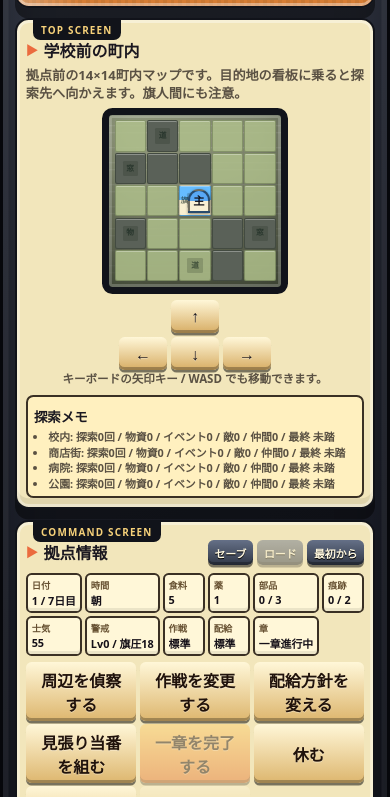
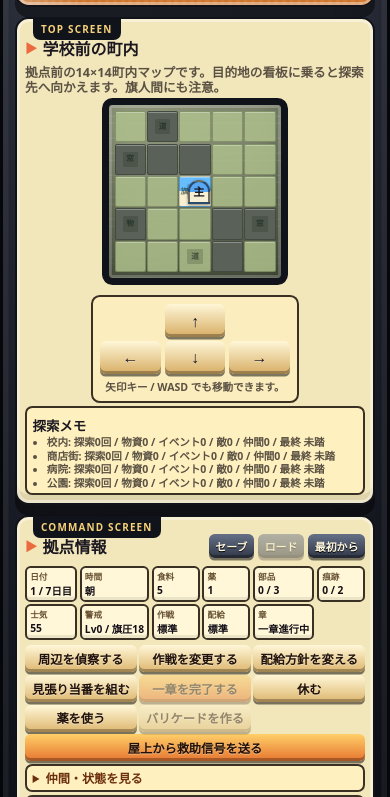
Before and after one commit to HakumataBase/gpt, a website with bundled scripts: page index.html in a window 390 px wide. Shown: the part 115-912 px from the top of the page. Built offline with nearby package versions, Linux system fonts and the light colour scheme.

Commit message:
Fix responsive screen layout

```diff
--- a/index.html
+++ b/index.html
@@ -109,15 +109,21 @@
             <button id="return-button" class="secondary-button" type="button">拠点へ戻る</button>
           </div>
 
+          <div class="top-screen-body">
             <div id="map-grid" class="map-grid" aria-label="探索マップ"></div>
 
+            <div class="movement-cluster">
               <div class="map-controls" aria-label="移動操作">
                 <button id="move-up" type="button">↑</button>
                 <button id="move-left" type="button">←</button>
                 <button id="move-down" type="button">↓</button>
                 <button id="move-right" type="button">→</button>
               </div>
-          <p class="help-text">キーボードの矢印キー / WASD でも移動できます。</p>
+              <p class="help-text">矢印キー / WASD でも移動できます。</p>
+            </div>
+          </div>
+
+          <div id="live-message" class="live-message" aria-live="polite" aria-atomic="true"></div>
 
           <section class="area-notes" aria-labelledby="area-notes-title">
             <h3 id="area-notes-title">探索メモ</h3>
--- a/src/main.js
+++ b/src/main.js
@@ -102,6 +102,7 @@
   areaDescription: document.querySelector("#area-description"),
   areaNotes: document.querySelector("#area-note-list"),
   log: document.querySelector("#log-list"),
+  liveMessage: document.querySelector("#live-message"),
   returnButton: document.querySelector("#return-button"),
   restButton: document.querySelector("#rest-button"),
   guardButton: document.querySelector("#guard-button"),
@@ -127,6 +128,14 @@
 
 function addLog(message) {
   pushLog(state, message);
+  showLiveMessage(message);
+}
+
+function showLiveMessage(message) {
+  ui.liveMessage.textContent = message;
+  ui.liveMessage.style.animation = "none";
+  void ui.liveMessage.offsetWidth;
+  ui.liveMessage.style.animation = "";
 }
 
 function pressureLog(prefix, result) {
--- a/styles/main.css
+++ b/styles/main.css
@@ -21,7 +21,7 @@
   --floor: #9aaa83;
   --line: rgba(18, 18, 18, 0.22);
   --bezel: #11131a;
-  --tile-size: clamp(1.62rem, 2.2vw, 2.06rem);
+  --tile-size: clamp(1.45rem, 2dvh + 0.35rem, 1.95rem);
   font-family: "Hiragino Sans", "Yu Gothic", "Meiryo", system-ui, sans-serif;
 }
 
@@ -67,7 +67,7 @@
   margin: 0 auto;
   max-width: 1440px;
   min-height: 0;
-  padding: 0.72rem 0.9rem 0.9rem;
+  padding: clamp(0.45rem, 1.2dvh, 0.72rem) clamp(0.55rem, 1.3vw, 0.9rem) clamp(0.55rem, 1.4dvh, 0.9rem);
   position: relative;
 }
 .shell::before, .shell::after {
@@ -101,10 +101,10 @@
   flex: 0 0 auto;
   gap: 0 0.85rem;
   grid-template-columns: auto 1fr auto;
-  margin: 0.05rem 5.4rem 0.5rem;
-  min-height: 4.35rem;
+  margin: 0.05rem 5.4rem clamp(0.32rem, 0.9dvh, 0.5rem);
+  min-height: clamp(3.2rem, 8.2dvh, 4.35rem);
   overflow: hidden;
-  padding: 0.55rem 0.85rem;
+  padding: clamp(0.36rem, 1dvh, 0.55rem) 0.85rem;
   position: relative;
 }
 .hero-card::before {
@@ -143,12 +143,12 @@
 .game-layout {
   display: grid;
   flex: 1 1 auto;
-  gap: 0.7rem;
+  gap: clamp(0.42rem, 1.2dvh, 0.7rem);
   grid-template-areas:
     "top top"
     "commands log";
   grid-template-columns: minmax(420px, 1.18fr) minmax(320px, .82fr);
-  grid-template-rows: minmax(0, 1.18fr) minmax(0, .82fr);
+  grid-template-rows: minmax(0, 1.02fr) minmax(0, .98fr);
   min-height: 0;
   position: relative;
 }
@@ -162,7 +162,7 @@
   top: calc(56% - 0.2rem);
   z-index: 0;
 }
-.panel { min-height: 0; overflow: hidden; padding: 1.15rem 0.55rem 0.55rem; position: relative; z-index: 1; }
+.panel { min-height: 0; overflow: hidden; padding: 1.02rem 0.5rem 0.5rem; position: relative; z-index: 1; }
 .panel::before {
   background: var(--bezel);
   border-radius: 0 0 .45rem .45rem;
@@ -177,26 +177,26 @@
   text-transform: uppercase;
   top: 0;
 }
-.status-panel { align-content: start; display: grid; gap: 0.2rem; grid-area: commands; }
-.map-panel { display: grid; grid-area: top; grid-template-rows: auto minmax(0, 1fr) auto auto; min-width: 0; }
+.status-panel { align-content: start; display: grid; gap: clamp(0.12rem, 0.55dvh, 0.2rem); grid-area: commands; grid-template-rows: auto auto auto auto; }
+.map-panel { display: grid; grid-area: top; grid-template-rows: auto minmax(0, 1fr) auto; min-width: 0; position: relative; }
 .log-panel { grid-area: log; }
-.command-block { display: grid; gap: 0.18rem; }
-.panel-heading { align-items: flex-start; display: flex; gap: 0.45rem; justify-content: space-between; }
+.command-block { display: grid; gap: 0.14rem; }
+.panel-heading { align-items: flex-start; display: flex; gap: 0.4rem; justify-content: space-between; }
 .panel-heading h2 { align-items: center; display: flex; gap: .35rem; }
 .panel-heading h2::before { color: var(--accent-strong); content: "▶"; font-size: .75em; }
 .save-actions { display: flex; flex-wrap: wrap; gap: 0.25rem; justify-content: flex-end; }
 .save-actions button { font-size: 0.68rem; min-height: 1.55rem; padding: 0.24rem 0.42rem; }
 
-.status-grid { display: grid; gap: 0.2rem; grid-template-columns: repeat(6, 1fr); margin: 0 0 0.18rem; }
+.status-grid { display: grid; gap: 0.16rem; grid-template-columns: repeat(6, 1fr); margin: 0 0 0.12rem; }
 .status-grid div {
   background: #fff7d8;
   border: 2px solid #3a3024;
   border-radius: 0.35rem;
   box-shadow: inset 0 -0.18rem 0 rgba(0,0,0,.08);
-  padding: 0.18rem 0.24rem;
+  padding: 0.12rem 0.2rem;
 }
-dt { color: #675132; font-size: 0.58rem; font-weight: 900; }
-dd { color: #151018; font-size: 0.68rem; font-weight: 900; margin: 0.02rem 0 0; overflow: hidden; text-overflow: ellipsis; white-space: nowrap; }
+dt { color: #675132; font-size: 0.54rem; font-weight: 900; }
+dd { color: #151018; font-size: 0.64rem; font-weight: 900; margin: 0.01rem 0 0; overflow: hidden; text-overflow: ellipsis; white-space: nowrap; }
 .party-list, .objective-list, .log-list { margin: 0; padding-left: 1.2rem; }
 .info-drawer { background: #fff0bf; border: 2px solid #3a3024; border-radius: 0.45rem; padding: 0.18rem 0.35rem; }
 .info-drawer summary { color: #6d300c; cursor: pointer; font-size: 0.76rem; font-weight: 900; list-style-position: inside; }
@@ -224,7 +224,8 @@
 .secondary-button { background: linear-gradient(180deg, #fff7d8, #ddb66e); color: #20120b; width: 100%; }
 .ghost-button { background: linear-gradient(180deg, #657087, #303746); color: #fff8df; text-shadow: 0 1px 0 #000; }
 .stacked-actions { display: grid; gap: 0.2rem; grid-template-columns: repeat(2, minmax(0, 1fr)); }
-.base-actions { display: grid; gap: 0.2rem; grid-template-columns: repeat(3, minmax(0, 1fr)); }
+.base-actions { display: grid; gap: 0.16rem; grid-template-columns: repeat(3, minmax(0, 1fr)); }
+.base-actions button { font-size: clamp(0.68rem, 1.45dvh, 0.78rem); min-height: clamp(1.48rem, 3.2dvh, 1.72rem); padding: 0.22rem 0.35rem; }
 .wide-action { grid-column: 1 / -1; }
 .area-button { align-items: center; background: linear-gradient(180deg, #fff7d8, #e4c077); border: 2px solid #3a3024; display: grid; gap: 0.05rem 0.35rem; grid-template-columns: 1fr auto; line-height: 1.05; min-height: 2.35rem; padding: 0.28rem 0.42rem; text-align: left; }
 .area-button::before { color: var(--accent-strong); content: "▶"; font-size: .72rem; grid-row: 1 / span 2; }
@@ -232,9 +233,10 @@
 .area-meta { color: #8b3513; font-size: 0.68rem; font-weight: 900; white-space: nowrap; }
 .area-summary { color: var(--muted); font-size: 0.62rem; font-weight: 800; grid-column: 1 / -1; overflow: hidden; text-overflow: ellipsis; white-space: nowrap; }
 
-.map-panel.base-mode { align-content: start; display: grid; }
+.map-panel.base-mode { display: grid; }
 .map-panel.base-mode #return-button { display: none; }
-#area-description { color: var(--muted); font-size: 0.82rem; font-weight: 800; line-height: 1.32; margin-bottom: 0; }
+#area-description { color: var(--muted); font-size: clamp(0.68rem, 1.5dvh, 0.82rem); font-weight: 800; line-height: 1.22; margin-bottom: 0; }
+.top-screen-body { align-items: center; display: grid; gap: clamp(0.45rem, 1.4vw, 0.85rem); grid-template-columns: minmax(0, 1fr) minmax(8rem, 10rem); min-height: 0; }
 .map-grid {
   align-self: center;
   background-color: var(--screen);
@@ -249,11 +251,11 @@
   grid-auto-rows: var(--tile-size);
   grid-template-columns: repeat(var(--map-columns, 14), var(--tile-size));
   justify-content: center;
-  margin: 0.35rem auto;
+  margin: 0.18rem auto;
   max-height: 100%;
   max-width: 100%;
   overflow: hidden;
-  padding: 0.36rem;
+  padding: clamp(0.22rem, 0.9dvh, 0.36rem);
   width: max-content;
 }
 .area-theme-base { background-image: linear-gradient(180deg, rgba(255,255,255,.14), rgba(68,74,58,.72)), repeating-linear-gradient(0deg, transparent 0 .42rem, rgba(255,255,255,.16) .42rem .46rem), linear-gradient(135deg, #9aa27e, #535845); }
@@ -296,17 +298,20 @@
 .tile-entity, .tile-exit { align-items: center; background: rgba(255,248,223,.74); border: 1px solid rgba(0,0,0,.35); border-radius: 999px; display: flex; height: 1.28rem; justify-content: center; min-width: 1.28rem; padding: 0 .16rem; }
 .tile-character { align-items: center; border: 2px solid rgba(0,0,0,.55); border-radius: 999px 999px 55% 55%; display: inline-flex; filter: drop-shadow(0 .12rem .1rem rgba(0,0,0,.45)); font-size: .7rem; font-weight: 900; height: calc(var(--tile-size) - .44rem); justify-content: center; width: calc(var(--tile-size) - .44rem); }
 
-.map-controls { display: grid; gap: 0.25rem; grid-template-columns: repeat(3, 3rem); justify-content: center; }
-.map-controls button { background: linear-gradient(180deg, #fff7d8, #d7ad64); min-height: 1.9rem; padding: 0.35rem; }
+.movement-cluster { align-content: center; background: rgba(255, 240, 191, 0.82); border: 2px solid #3a3024; border-radius: 0.55rem; display: grid; gap: 0.35rem; justify-self: stretch; padding: 0.45rem; }
+.map-controls { display: grid; gap: 0.25rem; grid-template-columns: repeat(3, minmax(2.1rem, 1fr)); justify-content: center; }
+.map-controls button { background: linear-gradient(180deg, #fff7d8, #d7ad64); min-height: clamp(1.65rem, 4dvh, 2.05rem); padding: 0.25rem; }
 #move-up { grid-column: 2; }
 #move-left { grid-column: 1; }
 #move-down { grid-column: 2; }
 #move-right { grid-column: 3; }
-.help-text { color: var(--muted); font-size: 0.72rem; font-weight: 800; margin-bottom: 0.25rem; text-align: center; }
-.area-notes { background: #fff0bf; border: 2px solid #3a3024; border-radius: 0.45rem; margin-top: 0.28rem; padding: 0.38rem; }
-.area-notes h3 { margin-bottom: 0.25rem; }
-.area-notes ul { display: grid; gap: 0.16rem; margin: 0; padding-left: 0.9rem; }
-.area-notes li { color: var(--muted); font-size: 0.68rem; font-weight: 800; line-height: 1.2; }
+.help-text { color: var(--muted); font-size: 0.66rem; font-weight: 800; margin: 0; text-align: center; }
+.live-message { animation: messagePop 2.8s ease both; background: #fff8df; border: 0.18rem solid #d85d2f; border-radius: 0.55rem; box-shadow: 0 0.45rem 0 rgba(0,0,0,.35); color: #1b1820; font-size: clamp(0.72rem, 1.7dvh, 0.86rem); font-weight: 900; line-height: 1.3; max-width: min(28rem, 58%); opacity: 0; padding: 0.5rem 0.65rem; pointer-events: none; position: absolute; right: 0.75rem; top: 2.2rem; z-index: 4; }
+.live-message:empty { display: none; }
+.area-notes { background: #fff0bf; border: 2px solid #3a3024; border-radius: 0.45rem; margin-top: 0.16rem; padding: 0.24rem 0.34rem; }
+.area-notes h3 { margin-bottom: 0.12rem; }
+.area-notes ul { display: grid; gap: 0.1rem; margin: 0; padding-left: 0.9rem; }
+.area-notes li { color: var(--muted); font-size: clamp(0.56rem, 1.25dvh, 0.66rem); font-weight: 800; line-height: 1.12; }
 
 .log-panel { background: #101018; color: #fff8df; }
 .log-panel h2 { color: #f6d17a; }
@@ -379,9 +384,33 @@
 @keyframes clash { 0% { opacity: 0; transform: scale(0.5) rotate(-25deg); } 42% { opacity: 1; transform: scale(1.25) rotate(8deg); } 100% { opacity: 0.82; transform: scale(1) rotate(0deg); } }
 @keyframes hitFlash { 0%, 30% { opacity: 0; transform: scale(0.4); } 50% { opacity: 1; transform: scale(1.35); } 100% { opacity: 0; transform: scale(0.9); } }
 @keyframes lineIn { from { opacity: 0; transform: translateY(0.25rem); } to { opacity: 1; transform: translateY(0); } }
+@keyframes messagePop { 0% { opacity: 0; transform: translateY(-0.45rem) scale(0.98); } 12%, 78% { opacity: 1; transform: translateY(0) scale(1); } 100% { opacity: 0; transform: translateY(-0.2rem) scale(0.99); } }
 
 @media (prefers-reduced-motion: reduce) {
   *, *::before, *::after { animation-duration: 1ms !important; scroll-behavior: auto !important; transition-duration: 1ms !important; }
+}
+
+
+@media (min-width: 1051px) and (max-height: 700px) {
+  .shell { border-radius: 1.35rem; }
+  .hero-card { min-height: 2.45rem; padding-block: 0.28rem; }
+  .hero-card::before, .hero-card::after, .eyebrow, .lead { display: none; }
+  h1 { font-size: 1.18rem; margin-bottom: 0; }
+  h2 { font-size: 0.88rem; margin-bottom: 0.18rem; }
+  .panel { padding: 0.9rem 0.42rem 0.38rem; }
+  .panel::before { font-size: 0.56rem; padding: .13rem .42rem .17rem; }
+  .save-actions button { font-size: 0.6rem; min-height: 1.28rem; padding: 0.16rem 0.32rem; }
+  .status-grid { gap: 0.11rem; }
+  .status-grid div { padding: 0.08rem 0.16rem; }
+  dt { font-size: 0.5rem; }
+  dd { font-size: 0.58rem; }
+  .base-actions { gap: 0.12rem; }
+  .base-actions button { font-size: 0.62rem; min-height: 1.28rem; padding: 0.16rem 0.26rem; }
+  .info-drawer { padding: 0.1rem 0.28rem; }
+  .info-drawer summary { font-size: 0.66rem; }
+  .top-screen-body { gap: 0.45rem; grid-template-columns: minmax(0, 1fr) minmax(7.4rem, 8.4rem); }
+  .movement-cluster { gap: 0.24rem; padding: 0.32rem; }
+  .area-notes { padding: 0.18rem 0.3rem; }
 }
 
 @media (max-width: 1050px) {
@@ -390,8 +419,11 @@
   .hero-card { grid-template-columns: 1fr; margin: 0 0 0.65rem; }
   .hero-card::before, .hero-card::after { display: none; }
   .game-layout { grid-template-areas: "top" "commands" "log"; grid-template-columns: 1fr; grid-template-rows: auto auto auto; }
+  .top-screen-body { grid-template-columns: 1fr; }
+  .movement-cluster { justify-self: center; width: min(100%, 13rem); }
   .game-layout::before { display: none; }
   .debug-panel { position: static; width: auto; }
   .panel { max-height: none; }
   .map-grid { --tile-size: clamp(1.75rem, 8vw, 2.55rem); }
+  .live-message { max-width: calc(100% - 1.5rem); top: 2.5rem; }
 }
```
Also changed, not shown: test/browser-wiring.test.js (+25 -0 lines). Lines whose indentation alone changed are shown as unchanged.
